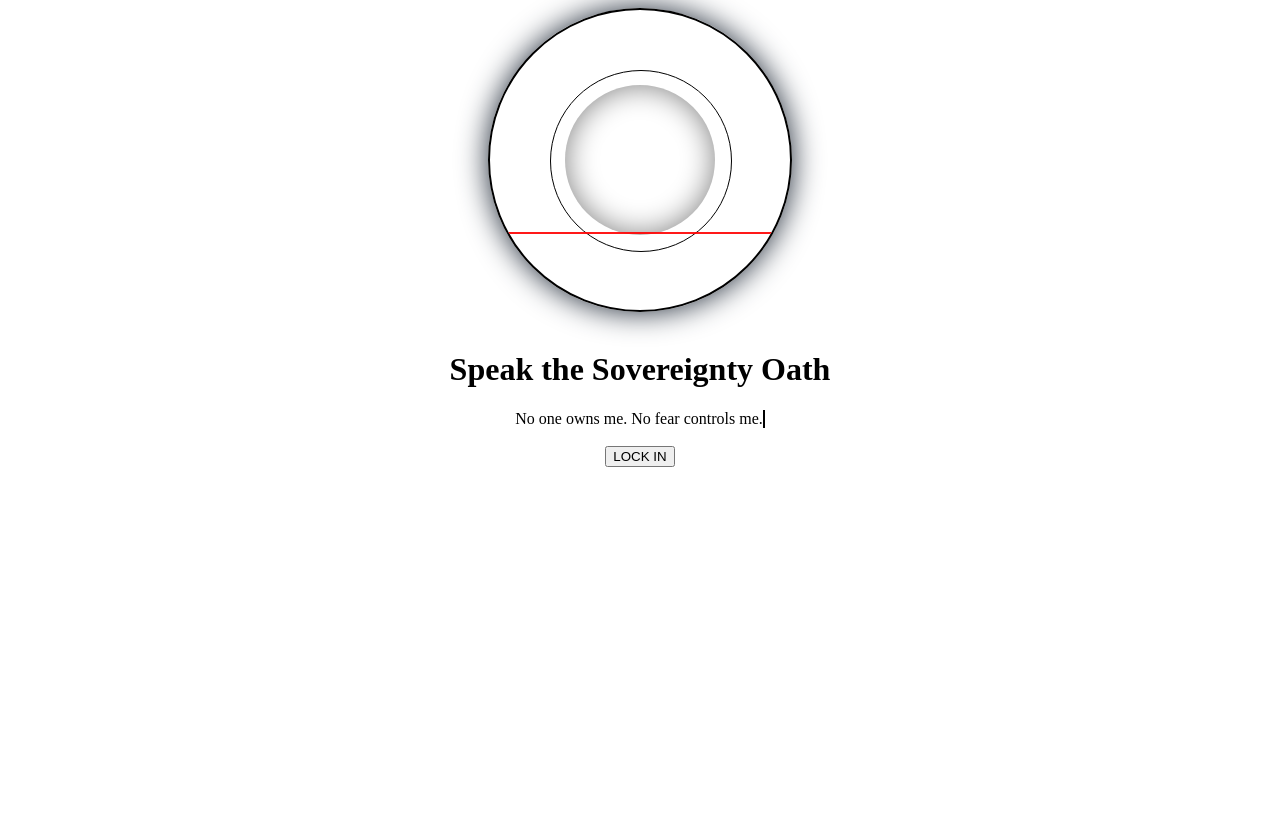
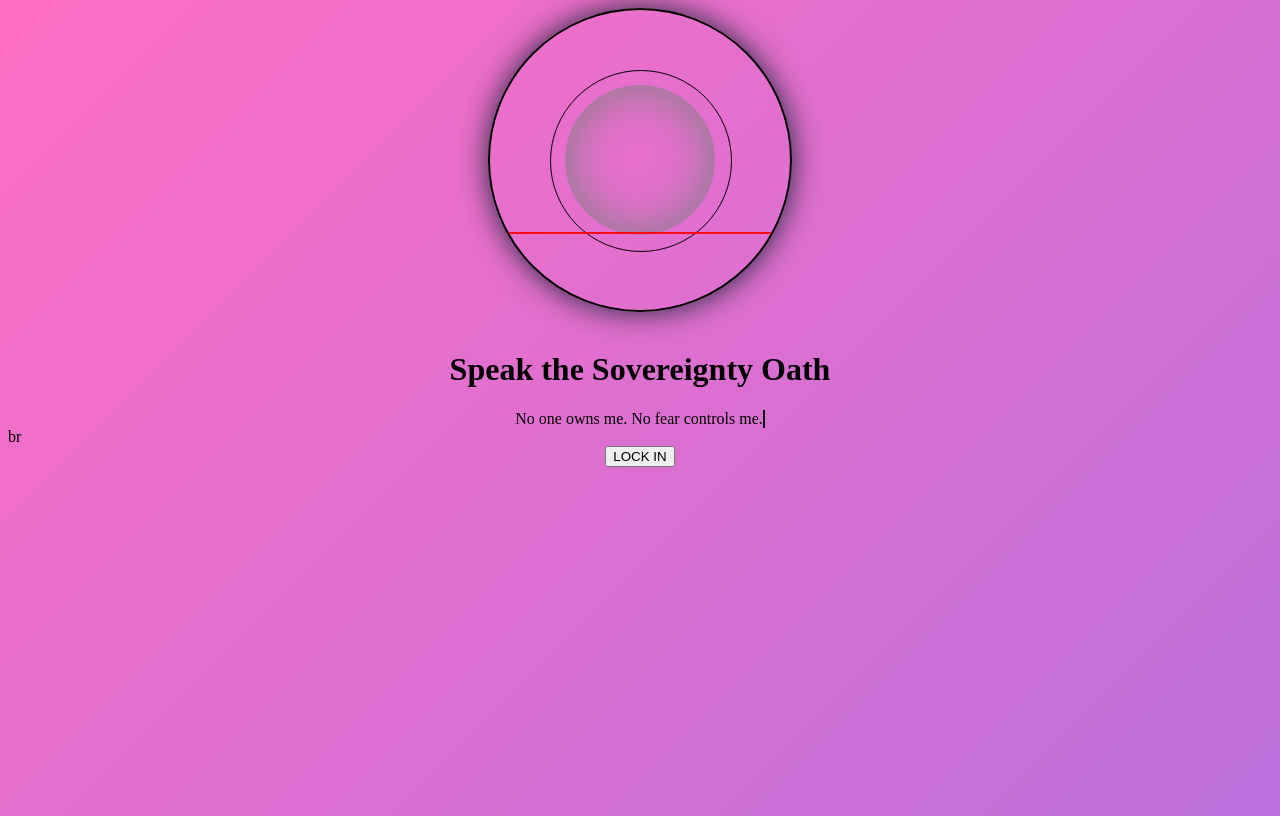
Before and after one commit to DevGracies/Mini-Mission, a React (Vite) app: page / in a window 1280 px wide. Built offline with nearby package versions, Linux system fonts and the light colour scheme.

Commit message:
first commit

```diff
--- a/src/App.tsx
+++ b/src/App.tsx
@@ -8,14 +8,14 @@ import LockIn from "./components/LockIn";
 const App: React.FC = () => {
   return (
   <div>
-<div className="flex items-center justify-center  bg-black">
+<div className="flex items-center justify-center">
   <div className="text-white text-3xl font-semibold animate-pulse border-white rounded-xl p-6 m-10 shadow-lg">
     {/* Look into the camera */}
   </div>
 </div>
   <EyeScanner />
   <SovereigntyOath />
-  <br />
+  br
   <LockIn />
   </div> )
 };
--- a/src/components/EyeScanner.tsx
+++ b/src/components/EyeScanner.tsx
@@ -55,7 +55,7 @@ const EyeScanner: React.FC = () => {
 
         {/* Iris */}
 
-        <div className="absolute inset-[25%] w-[50%] h-[50%] bg-gradient-radial from-gray-400 via-gray-900 to-black rounded-full shadow-[inset_0_0_30px_gray] z-20" />
+        <div className="absolute inset-[25%] w-[50%] h-[50%] bg-gradient-radial from-gray-400 via-gray-900 to-black rounded-full shadow-[inset_0_0_50px_gray] z-20" />
 
         {/* Glossy Reflection */}
         <div className="absolute top-[90px] left-[110px] w-8 h-8 rounded-full bg-white opacity-10 blur-md rotate-45 z-30" />
--- a/src/index.css
+++ b/src/index.css
@@ -65,3 +65,10 @@
     }
   }
 }
+
+body{
+   background: linear-gradient(135deg, #ff6ec4, #7873f5, #47e3ff);
+  background-size: 400% 400%;
+  animation: gradientShift 15s ease infinite;
+  min-height: 100vh;
+}
```
